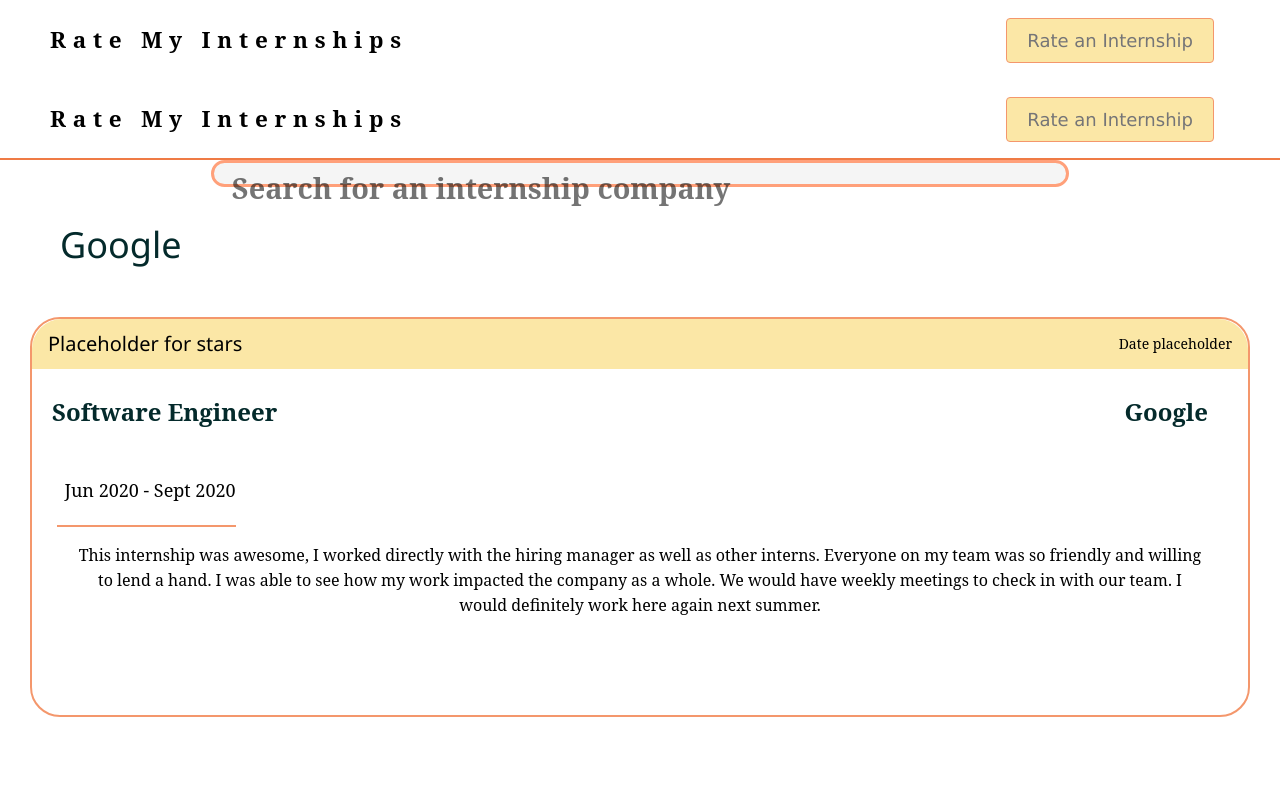
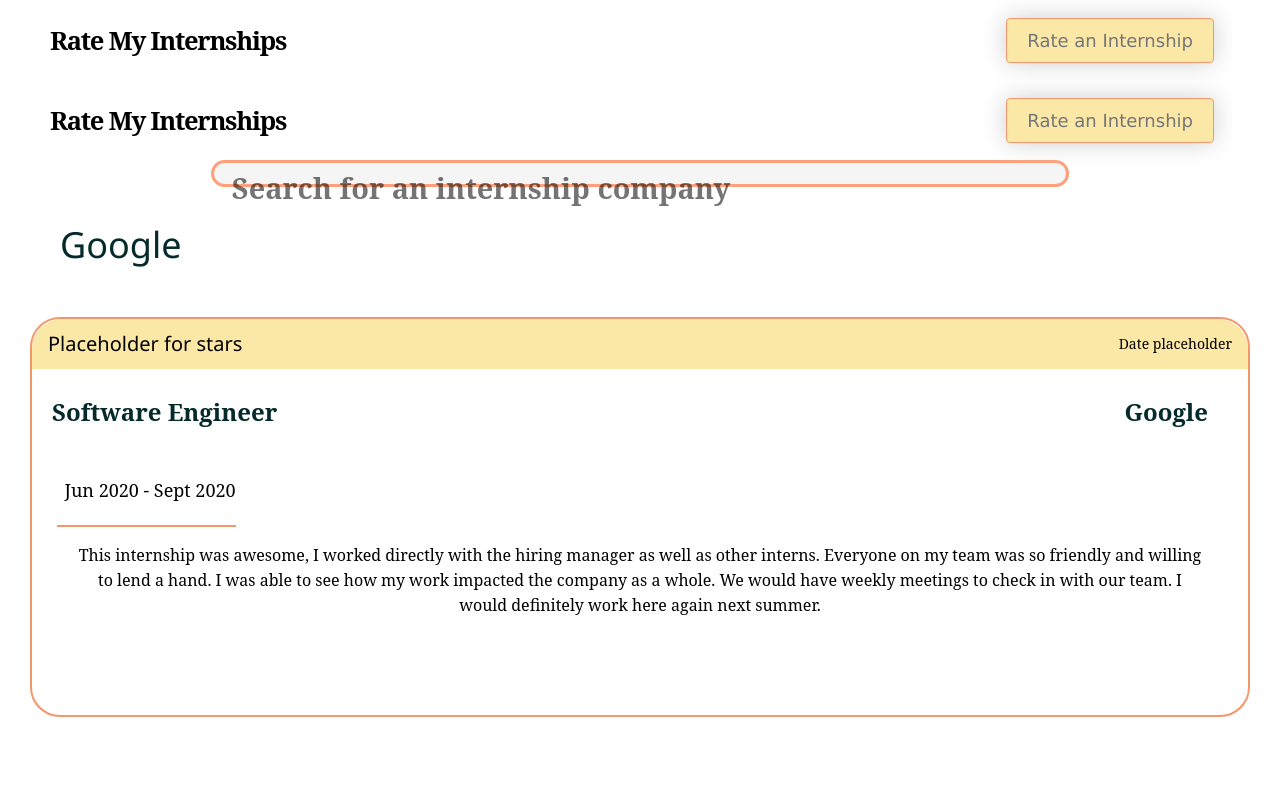
Before and after one commit to Greatroot/InternshipReview, a React (Create React App) app in the folder Frontend/: page /results in a window 1280 px wide. Shown: the top 800 px of the page. Built offline with nearby package versions, Linux system fonts and the light colour scheme; no server answers; some icons are missing.

Commit message:
Added shadow to the button, cleaned up some of the Header's css, and am almost done making the header responsive. I cannot for the life of me figure out why in the heck the header title won't center itself when the screen is in moble width smh.

```diff
--- a/Frontend/src/components/Button/Button.css
+++ b/Frontend/src/components/Button/Button.css
@@ -1,5 +1,6 @@
 :root {
-    --primary: #fff; /* Global CSS variables */
+    --primary: #fbe7a6; /* Global CSS variables */
+    --secondary: #F4976C;
 }
 
 .btn {
@@ -14,14 +15,22 @@
 .btn--primary {
     background-color: var(--primary);
     color: #242424;
-    border: 1px solid var(--primary);
+    border: 1px solid var(--secondary);
 }
 
 .btn--outline {
     background-color: transparent;
     padding: 8px 20px;
-    border: 1px solid var(--primary);
+    border: 1px solid var(--secondary);
     transition: all 0.3s ease-out;
+}
+
+.btn--shadow {
+    background-color: transparent;
+    padding: 8px 20px;
+    border: 1px solid var(--secondary);
+    transition: all 0.3s ease-out;
+    box-shadow: 0px 0px 25px rgb(207, 207, 207);
 }
 
 .btn--medium {
--- a/Frontend/src/components/Button/Button.js
+++ b/Frontend/src/components/Button/Button.js
@@ -1,7 +1,7 @@
 import React from 'react';
 import './Button.css';
 
-const STYLES = ['btn--primary', 'btn--outline'];
+const STYLES = ['btn--primary', 'btn--outline', 'btn--shadow'];
 
 const SIZES = ['btn--medium', 'btn--large', 'btn--mobile', 'btn-wide'];
 
--- a/Frontend/src/components/Header/Header.css
+++ b/Frontend/src/components/Header/Header.css
@@ -2,9 +2,8 @@
     background: #fff;
     height: 80px;
     display: flex;
-    justify-content: center;
-    align-items: center;
-    font-size: 1.2rem;
+    /*justify-content: center;*/
+    /*align-items: center;*/
     position: sticky;
     top: 0;
     z-index: 999;
@@ -26,12 +25,16 @@
     padding-left: 50px;
 }
 
+/*.navbar-icon {*/
+/*    margin-right: 0.5rem;*/
+/*}*/
+
 .navbar-logo {
     color: #000000;
-    justify-self: start;
+    justify-self: center;
     cursor: pointer;
     text-decoration: none;
-    font-size: 3rem;
+    font-size: 1.7rem;
     display: flex;
     align-items: center;
     font-family: Noto Serif;
@@ -39,50 +42,64 @@
     font-weight: bold;
     line-height: 68px;
     letter-spacing: -0.05em;
+    flex: 1;
 }
 
-.navbar-icon {
-    margin-right: 0.5rem;
-}
-
-.nav-menu {
-    display: flex;
-    align-items: center;
-    justify-content: center;
-    list-style: none;
-    text-align: center;
-    /*justify-content: end;*/
-}
-
-.nav-item {
-    height: 80px;
-    border-bottom: 2px solid transparent;
-}
-
-.nav-item:hover {
-    border-bottom: 2px solid #f00946;
-}
-
-.nav-links {
-    color: #000000;
-    display: flex;
-    align-items: center;
-    text-decoration: none;
-    padding: 0.5rem 1rem;
-    height: 100%;
-}
-
-.fa-bars {
-    color: #000000;
-}
-
-.menu-icon {
+.nav-btn {
     display: none;
 }
 
-.bottom-border {
-    border-bottom: 2px solid #EF7B45;
+/* LAPTOP & MONITOR (both are the same) */
+@media (min-width: 768px) {
+   .nav-btn {
+       display: inline;
+   }
+
+   .navbar-logo {
+       justify-self: start;
+   }
 }
+
+/*.nav-btn {*/
+/*    box-shadow: 0px 0px 25px rgb(207, 207, 207);*/
+/*}*/
+
+/* Everything below is also a remnant of the hamburger menu? */
+
+/*.nav-menu {*/
+/*    display: flex;*/
+/*    align-items: center;*/
+/*    justify-content: center;*/
+/*    list-style: none;*/
+/*    text-align: center;*/
+/*    !*justify-content: end;*!*/
+/*}*/
+
+/*.nav-item {*/
+/*    height: 80px;*/
+/*    border-bottom: 2px solid transparent;*/
+/*}*/
+
+/*.nav-item:hover {*/
+/*    border-bottom: 2px solid #f00946;*/
+/*}*/
+
+/*.nav-links {*/
+/*    color: #000000;*/
+/*    display: flex;*/
+/*    align-items: center;*/
+/*    text-decoration: none;*/
+/*    padding: 0.5rem 1rem;*/
+/*    height: 100%;*/
+/*}*/
+
+/*.fa-bars {*/
+/*    color: #000000;*/
+/*}*/
+
+/*.menu-icon {*/
+/*    display: none;*/
+/*}*/
 
 /*TODO: Everything below is a remnant of the hamburger button and the responsiveness of the header. Need to
   remove or modify later on. */
--- a/Frontend/src/components/Header/Header.js
+++ b/Frontend/src/components/Header/Header.js
@@ -66,18 +66,15 @@
             <nav className="navbar">
                 <div className={`navbar-container container ${bottomBorder ? "bottom-border" : ""}`}>
                     <Link to='/' className="navbar-logo">
-                        <div className='appName'>
                             Rate My Internships
-                        </div>
-
                     </Link>
                     {/*TODO: Remove if the hamburger menu never gets used*/}
                     {/*<div className="menu-icon" onClick={handleClick} >*/}
                     {/*    {click ? <FaTimes /> : <FaBars /> }*/}
                     {/*</div>*/}
-                    <ul className='nav-btn'>
+                    <div className='nav-btn'>
                         <Link to="/add-internship" className='btn-link'>
-                            <Button buttonStyle="btn--outline"> Rate an Internship </Button>
+                            <Button buttonStyle="btn--shadow"> Rate an Internship </Button>
                         </Link>
 
                         {/* ******* Everything below is the log in and sign up buttons for authentication *******
@@ -115,7 +112,7 @@
                         {/*        </Link>*/}
                         {/*    )}*/}
                         {/*</li>*/}
-                    </ul>
+                    </div>
                 </div>
             </nav>
         </>
--- a/Frontend/src/pages/Form/Form.css
+++ b/Frontend/src/pages/Form/Form.css
@@ -15,10 +15,10 @@
     margin-bottom: 3em;
 }
 
-.appName {
-    letter-spacing: .3em;
-    width: 100%;
-}
+/*.appName {*/
+/*    letter-spacing: .3em;*/
+/*    width: 100%;*/
+/*}*/
 
 .form-parameters {
     width: auto;
--- a/Frontend/src/pages/Home/Home.css
+++ b/Frontend/src/pages/Home/Home.css
@@ -16,8 +16,9 @@
 
 .appName {
     position: absolute;
+    letter-spacing: .3em;
     font-size: .5em;
-    width: 10em;
+    width: 30%;
 }
 
 /* BUTTON HAS DISAPPEARED WTFFFFFFFFFFF */
```
